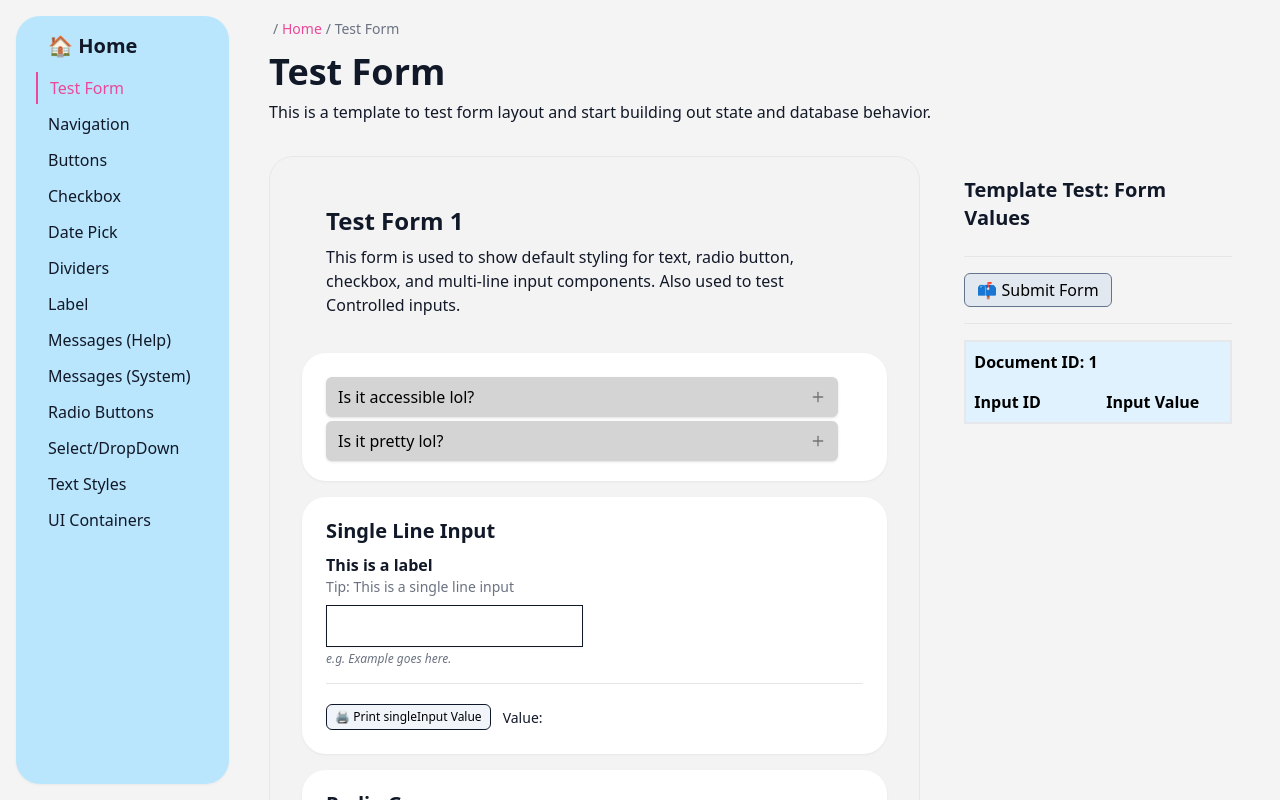
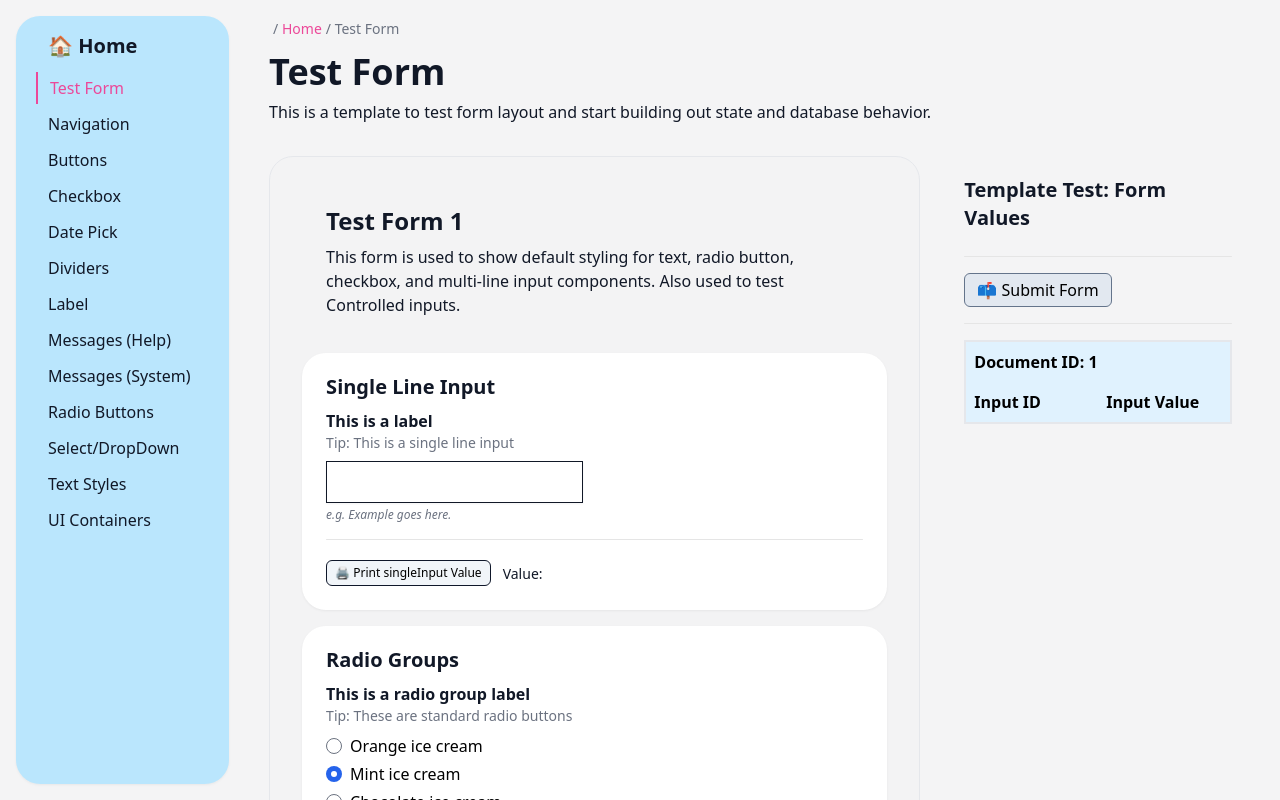
Before and after one commit to tayv/Project-Bubblegum, a Next.js app: page /forms/test-form in a window 1280 px wide. Built offline with nearby package versions, Linux system fonts and the light colour scheme.

Commit message:
Updated readme

```diff
--- a/pages/forms/test-form.tsx
+++ b/pages/forms/test-form.tsx
@@ -183,26 +183,12 @@ const TestForm: FC = () => {
 
       <div className="grid grid-cols-1 sm:grid-cols-3 gap-5 w-full xl:max-w-1400">
         <form id="test-form" className="col-span-2 py-3 px-8 my-8 rounded-3xl bg-zinc-200/10 border" onSubmit={ onSubmit }>
+
           <Section id="intro" style="blank">
             <Heading size="h2">Test Form 1</Heading>
             <Paragraph>This form is used to show default styling for text, radio button, checkbox, and multi-line input components. Also used to test Controlled inputs. </Paragraph>
           </Section>
-          <Section id="accordion-test" style="standard">
-            <Accordion
-              type="single"
-              accordionStyle="standard"
-              items={[
-              {
-                value: "item-1",
-                headerText: "Is it accessible lol?",
-                contentText: "Yes. It adheres to the WAI-ARIA design pattern."
-              },
-              { value: "item-2",
-                headerText: "Is it pretty lol?",
-                contentText: "Not yet"
-              }
-            ]}/>
-          </Section>
+
           <Section id="textInput" style="standard">
             <Heading size="h3">Single Line Input</Heading>
             <WrapperInput
```
Also changed, not shown: 1 other file (tests, documents, lock files or other folders).
